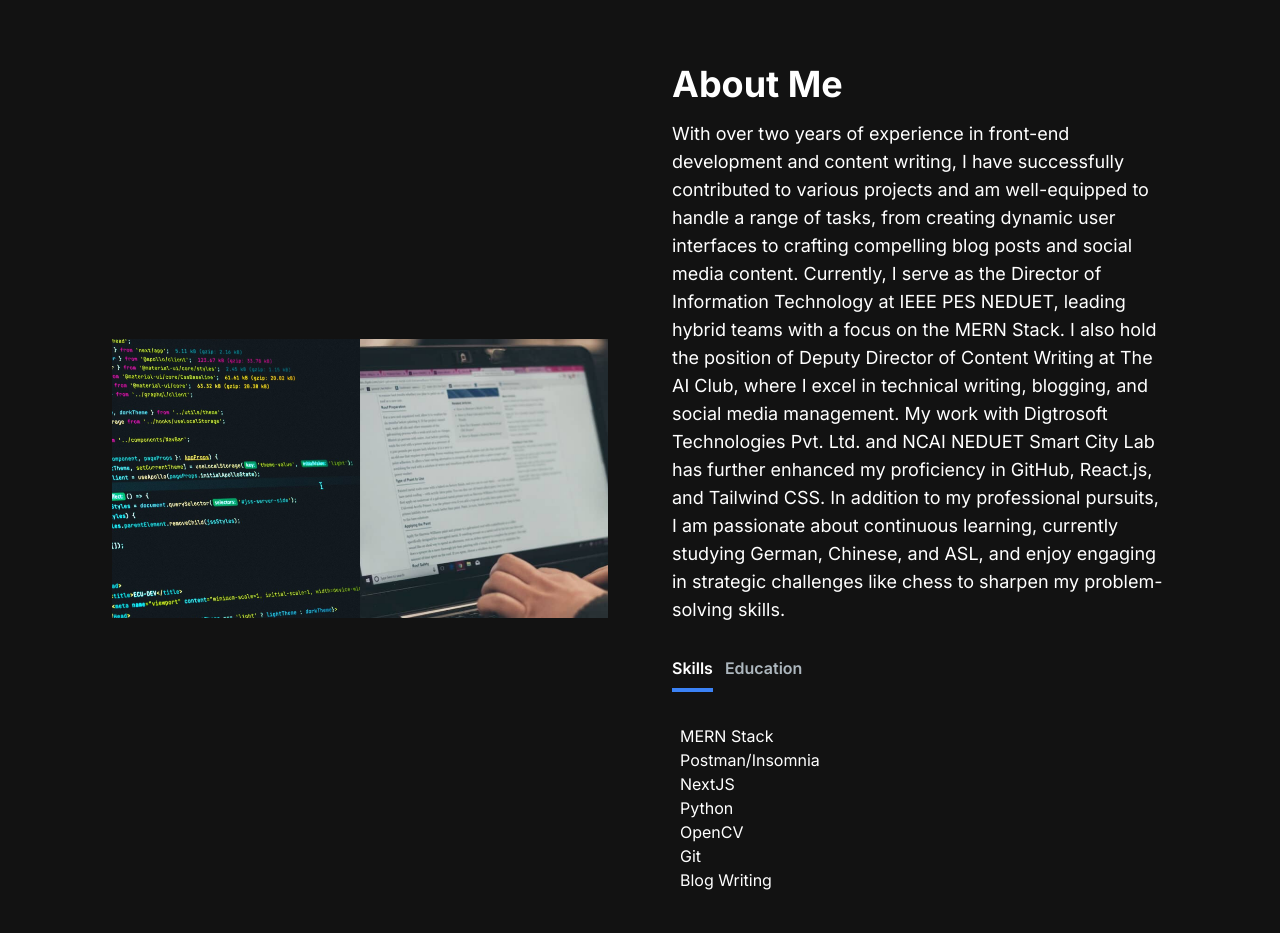
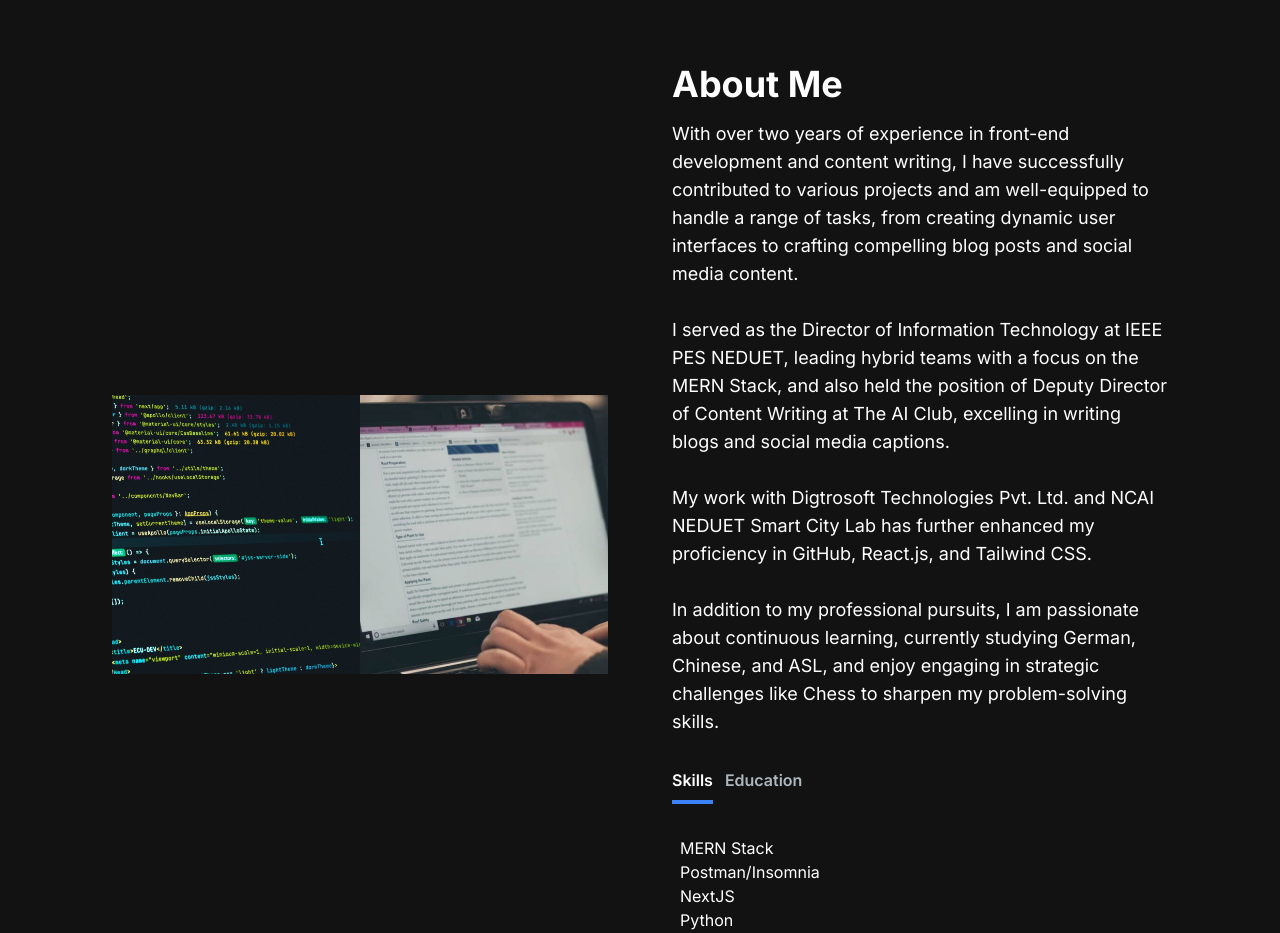
Before and after one commit to screamEagles/portfolio-website, a Next.js app: page / in a window 1280 px wide. Shown: the part 640-1573 px from the top of the page. Built offline with nearby package versions, Linux system fonts and the light colour scheme.

Commit message:
Updated the About Section.

```diff
--- a/src/app/components/AboutSection.jsx
+++ b/src/app/components/AboutSection.jsx
@@ -48,7 +48,10 @@ const AboutSection = () => {
         <div className="mt-4 md:mt-0 text-left flex flex-col h-full">
           <h2 className="text-4xl font-bold text-white mb-4">About Me</h2>
           <p className="text-base lg:text-lg">
-          With over two years of experience in front-end development and content writing, I have successfully contributed to various projects and am well-equipped to handle a range of tasks, from creating dynamic user interfaces to crafting compelling blog posts and social media content. Currently, I serve as the Director of Information Technology at IEEE PES NEDUET, leading hybrid teams with a focus on the MERN Stack. I also hold the position of Deputy Director of Content Writing at The AI Club, where I excel in technical writing, blogging, and social media management. My work with Digtrosoft Technologies Pvt. Ltd. and NCAI NEDUET Smart City Lab has further enhanced my proficiency in GitHub, React.js, and Tailwind CSS. In addition to my professional pursuits, I am passionate about continuous learning, currently studying German, Chinese, and ASL, and enjoy engaging in strategic challenges like chess to sharpen my problem-solving skills.
+          With over two years of experience in front-end development and content writing, I have successfully contributed to various projects and am well-equipped to handle a range of tasks, from creating dynamic user interfaces to crafting compelling blog posts and social media content.<br /><br />
+          I served as the Director of Information Technology at IEEE PES NEDUET, leading hybrid teams with a focus on the MERN Stack, and also held the position of Deputy Director of Content Writing at The AI Club, excelling in writing blogs and social media captions.<br /><br />
+          My work with Digtrosoft Technologies Pvt. Ltd. and NCAI NEDUET Smart City Lab has further enhanced my proficiency in GitHub, React.js, and Tailwind CSS.<br /><br />
+          In addition to my professional pursuits, I am passionate about continuous learning, currently studying German, Chinese, and ASL, and enjoy engaging in strategic challenges like Chess to sharpen my problem-solving skills.
           </p>
           <div className="flex flex-row justify-start mt-8">
             <TabButton
```
